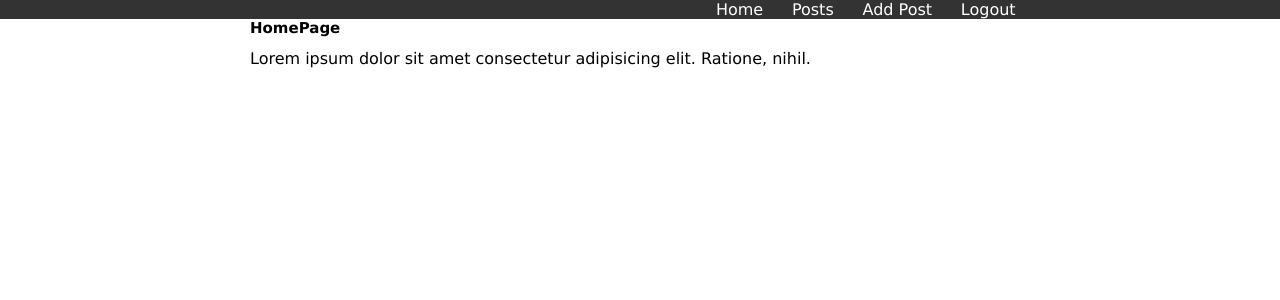
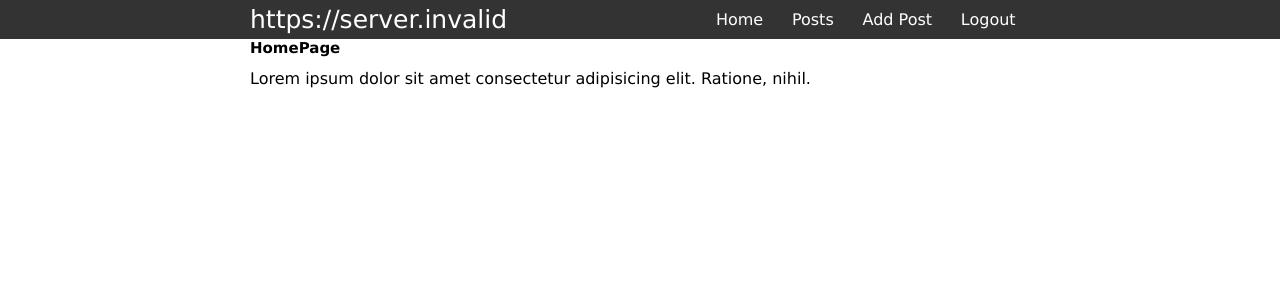
Before and after one commit to MariusAskelovic/13_react_contextApi_posts_crud, a React (Vite) app: page / in a window 1280 px wide. Shown: the top 300 px of the page. Built offline with nearby package versions, Linux system fonts and the light colour scheme; no server answers.

Commit message:
using config values

```diff
--- a/src/components/layout/Header.jsx
+++ b/src/components/layout/Header.jsx
@@ -2,10 +2,12 @@ import { Link, NavLink } from 'react-router-dom';
 import css from './Header.module.css';
 import { useAuth } from '../../store/AuthProvider';
 import Container from '../UI/container/Container';
+import config from '../../config';
 
 export default function Header() {
   const { isLoggedIn, logout } = useAuth();
-  const logoName = import.meta.env.VITE_SITE_NAME;
+  // const logoName = import.meta.env.VITE_SITE_NAME;
+  const logoName = config.siteName;
   return (
     <header className={css.wrap}>
       {/* <div className={`container ${css.flex}`}> */}
--- /dev/null
+++ b/src/config.js
@@ -0,0 +1,14 @@
+const config = {
+  baseUrl: import.meta.env.VITE_BASE_URL,
+  postUrl: `${import.meta.env.VITE_BASE_URL}/posts`,
+  commentsUrl: `${import.meta.env.VITE_BASE_URL}/comments`,
+  siteName: import.meta.env.VITE_BASE_URL,
+};
+
+console.log('config ===', config);
+
+if (Object.values(config).includes(undefined)) {
+  console.warn('Check your .env file. Do you have it?');
+}
+
+export default config;
--- a/src/pages/posts/PostsPage.jsx
+++ b/src/pages/posts/PostsPage.jsx
@@ -2,10 +2,10 @@ import axios from 'axios';
 import { useEffect, useState } from 'react';
 import Container from '../../components/UI/container/Container';
 import SinglePostLink from '../../components/posts/SinglePostLink';
+import config from '../../config';
 // TODO: turetu buti config.js
 // TODO: use .env file
-const url = 'http://localhost:5000/posts';
-
+const url = config.postUrl;
 export default function PostsPage() {
   const [postsArr, setPostsArr] = useState([]);
 
--- a/src/pages/posts/SinglePostPage.jsx
+++ b/src/pages/posts/SinglePostPage.jsx
@@ -6,11 +6,12 @@ import { useEffect, useState } from 'react';
 import Btn from '../../components/UI/btn/Btn';
 import AddComment from '../../components/comments/AddComment';
 import CommentsList from '../../components/comments/CommentsList';
+import config from '../../config';
 
 export default function SinglePostPage() {
   const { postId } = useParams();
   const [currentPost, setCurrentPost] = useState({});
-  const url = 'http://localhost:5000/posts';
+  const url = config.postUrl;
   const currentPostUrl = `${url}/${postId}`;
   const navigate = useNavigate();
   useEffect(() => {
```
Also changed, not shown: 1 other file (tests, documents, lock files or other folders).
